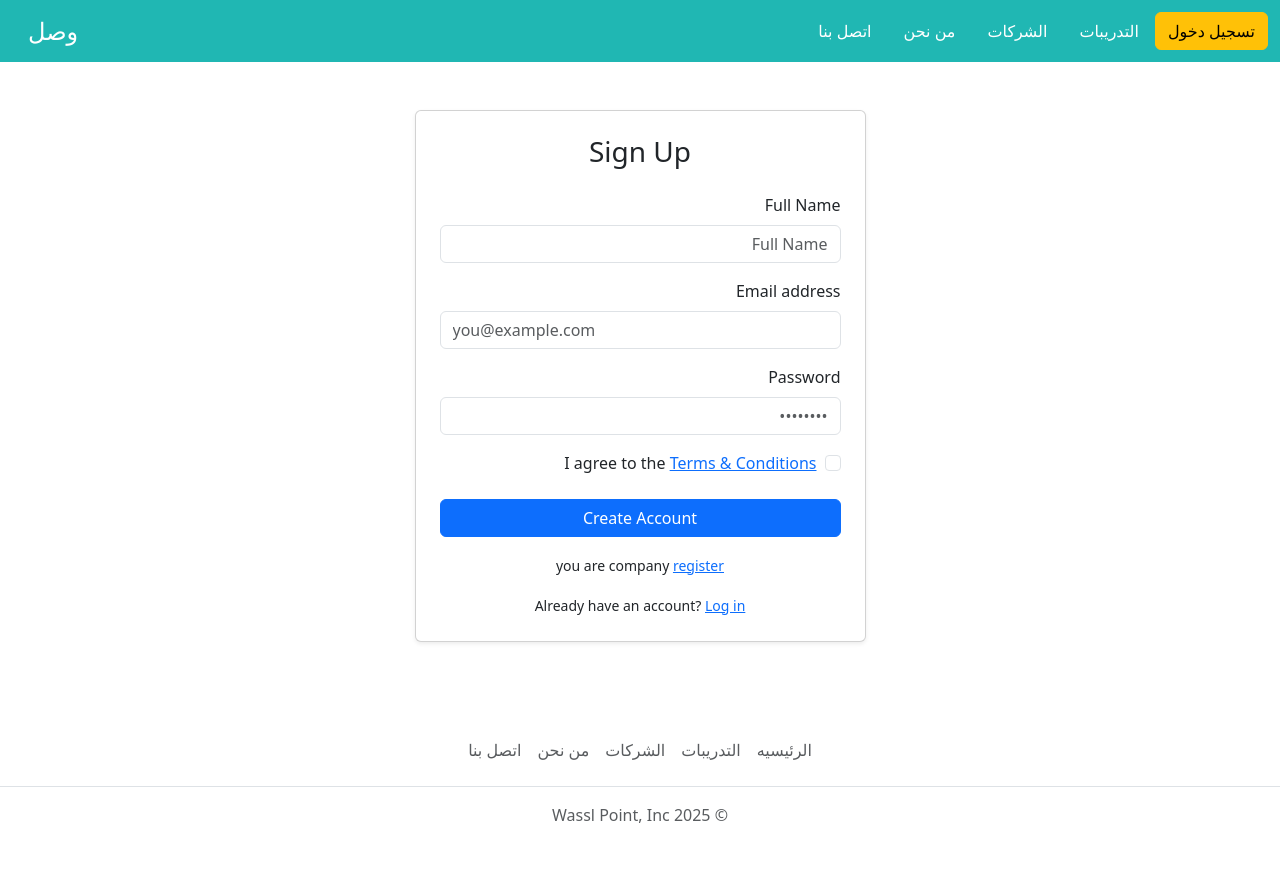
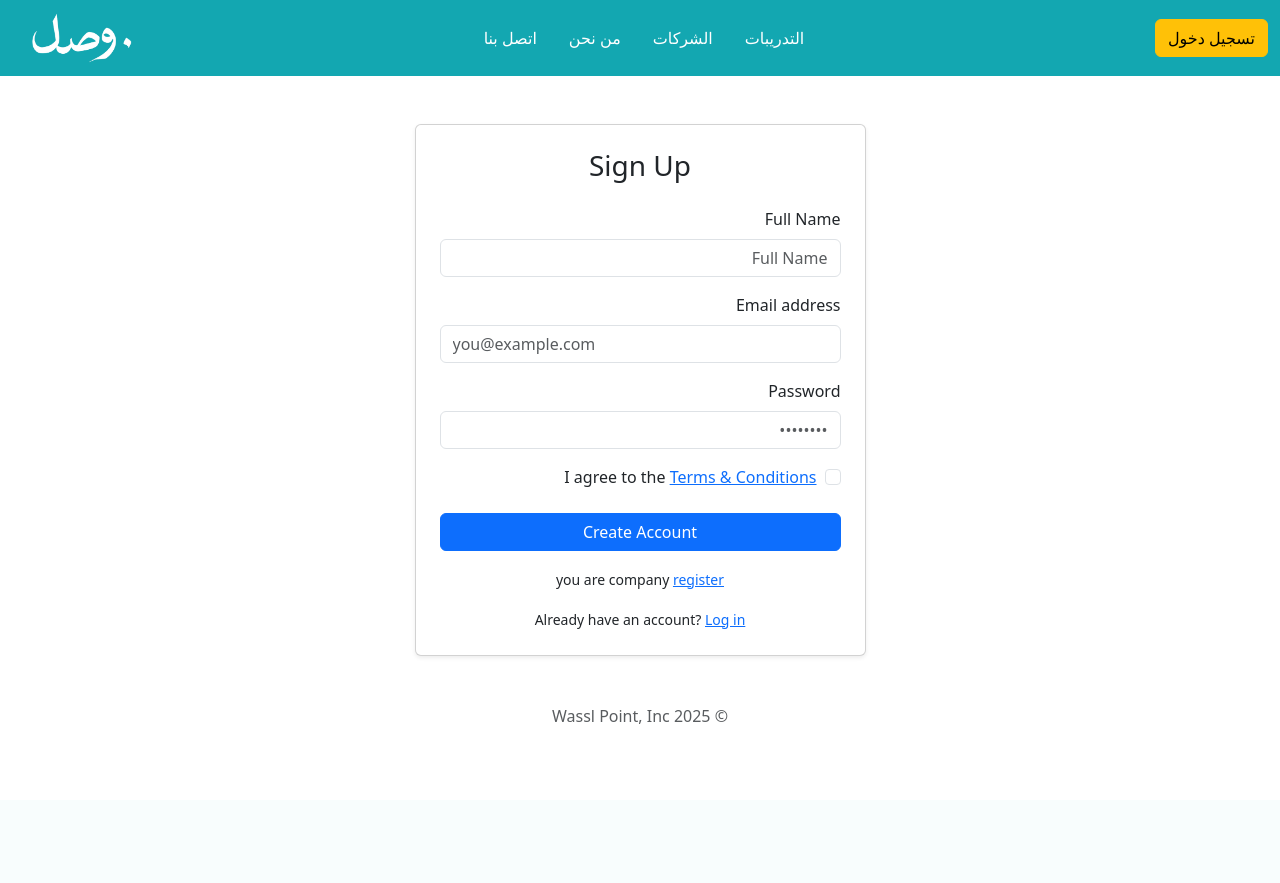
Before and after one commit to abdulrahman043/CAPSTONE_PROJECT, a Django app: page /signup/ in a window 1280 px wide. After the commit the page ends 724 px from the top, so only its background shows below. Run offline with Django 5.2, Linux system fonts and the light colour scheme.

Commit message:
fisrt edit (ahmed)

```diff
--- a/WasslPoint/main/templates/main/base.html
+++ b/WasslPoint/main/templates/main/base.html
@@ -13,15 +13,41 @@
   {%block style%}{%endblock%}
   <title>وصل</title>
   <style>
-    .navbar-bg { background-color: #20b7b3; }
+    .navbar-bg { background-color: #13A7B1; }
   </style>
 </head>
 <body>
     <nav class="navbar navbar-expand-lg navbar-bg navbar-dark">
-        <div class="container-fluid d-flex align-items-center justify-content-between">
+      <div class="container-fluid d-flex align-items-center justify-content-between flex-row-reverse">
 
+        <!-- اللوقو -->
+        <a class="navbar-brand text-white fs-4" href="#">
+          <img src="{% static 'images/WasslLogo.png' %}" alt="Logo" style="max-height: 50px;" />
+        </a>
+
+        <!-- القوائم في النص -->
+        <ul class="navbar-nav d-none d-lg-flex mx-auto">
+          {% if request.user.is_authenticated %}
+          <li class="nav-item mx-2"><a class="nav-link text-white" href="{% url 'profiles:profile_view' %}">الملف الشخصي</a></li>
+          {% endif %}
+          <li class="nav-item mx-2"><a class="nav-link text-white" href="#">التدريبات</a></li>
+          <li class="nav-item mx-2"><a class="nav-link text-white" href="#">الشركات</a></li>
+          <li class="nav-item mx-2"><a class="nav-link text-white" href="#">من نحن</a></li>
+          <li class="nav-item mx-2"><a class="nav-link text-white" href="#">اتصل بنا</a></li>
+        </ul>
+
+        <!-- زر تسجيل الدخول / الخروج -->
+        <div class="d-none d-lg-block">
+          {% if not request.user.is_authenticated %}
+            <a class="btn btn-warning" href="{% url 'accounts:login_view' %}">تسجيل دخول</a>
+          {% else %}
+            <a class="btn btn-warning" href="{% url 'accounts:logout' %}">تسجيل خروج</a>
+          {% endif %}
+        </div>
+
+        <!-- زر القائمة في الجوال -->
         <button
-            class="navbar-toggler d-lg-none order-0"
+          class="navbar-toggler d-lg-none"
           type="button"
           data-bs-toggle="collapse"
           data-bs-target="#mobileNav"
@@ -32,28 +58,8 @@
           <span class="navbar-toggler-icon"></span>
         </button>
 
-          <div class="d-none d-lg-block order-lg-0">
-            {% if not request.user.is_authenticated %}
-              <a class="btn btn-warning" href="{% url 'accounts:login_view' %}">تسجيل دخول</a>
-            {% else %}
-              <a class="btn btn-warning" href="{% url 'accounts:logout' %}">تسجيل خروج</a>
-            {% endif %}
       </div>
 
-          <ul class="navbar-nav d-none d-lg-flex  order-lg-1">
-            {% if  request.user.is_authenticated %}
-            <li class="nav-item mx-2"><a class="nav-link text-white" href="{%url 'profiles:profile_view'%}">الملف الشخصي</a></li>
-
-            {%endif%}
-            <li class="nav-item mx-2"><a class="nav-link text-white" href="#">التدريبات</a></li>
-            <li class="nav-item mx-2"><a class="nav-link text-white" href="#">الشركات</a></li>
-            <li class="nav-item mx-2"><a class="nav-link text-white" href="#">من نحن</a></li>
-            <li class="nav-item mx-2"><a class="nav-link text-white" href="#">اتصل بنا</a></li>
-          </ul>
-
-          <a class="navbar-brand text-white fs-4 ms-auto order-1 order-lg-2" href="#">وصل</a>
-
-        </div>
 
         <div class="collapse d-lg-none" id="mobileNav">
           <ul class="navbar-nav px-3 pt-3 pb-2">
@@ -75,7 +81,7 @@
 
 {%block content%}
 {%endblock%}
-<footer class="py-3 my-4">
+<!-- <footer class="py-3 my-4">
     <ul class="nav justify-content-center border-bottom pb-3 mb-3">
       <li class="nav-item"><a href="#" class="nav-link px-2 text-body-secondary">الرئيسيه</a></li>
       <li class="nav-item"><a href="#" class="nav-link px-2 text-body-secondary">التدريبات</a></li>
@@ -83,8 +89,13 @@
       <li class="nav-item"><a href="#" class="nav-link px-2 text-body-secondary">من نحن</a></li>
       <li class="nav-item"><a href="#" class="nav-link px-2 text-body-secondary">اتصل بنا</a></li>
     </ul>
+  </footer> -->
+
+<footer>
   <p class="text-center text-body-secondary">© 2025 Wassl Point, Inc</p>
 </footer>
+
+
 <!-- Bootstrap Bundle (JS + Popper) -->
 <script
   src="https://cdn.jsdelivr.net/npm/bootstrap@5.3.0/dist/js/bootstrap.bundle.min.js"
```
Also changed, not shown: WasslPoint/main/static/css/style.css (added), WasslPoint/main/static/images/WasslLogo.png (added). Lines whose indentation alone changed are shown as unchanged.
